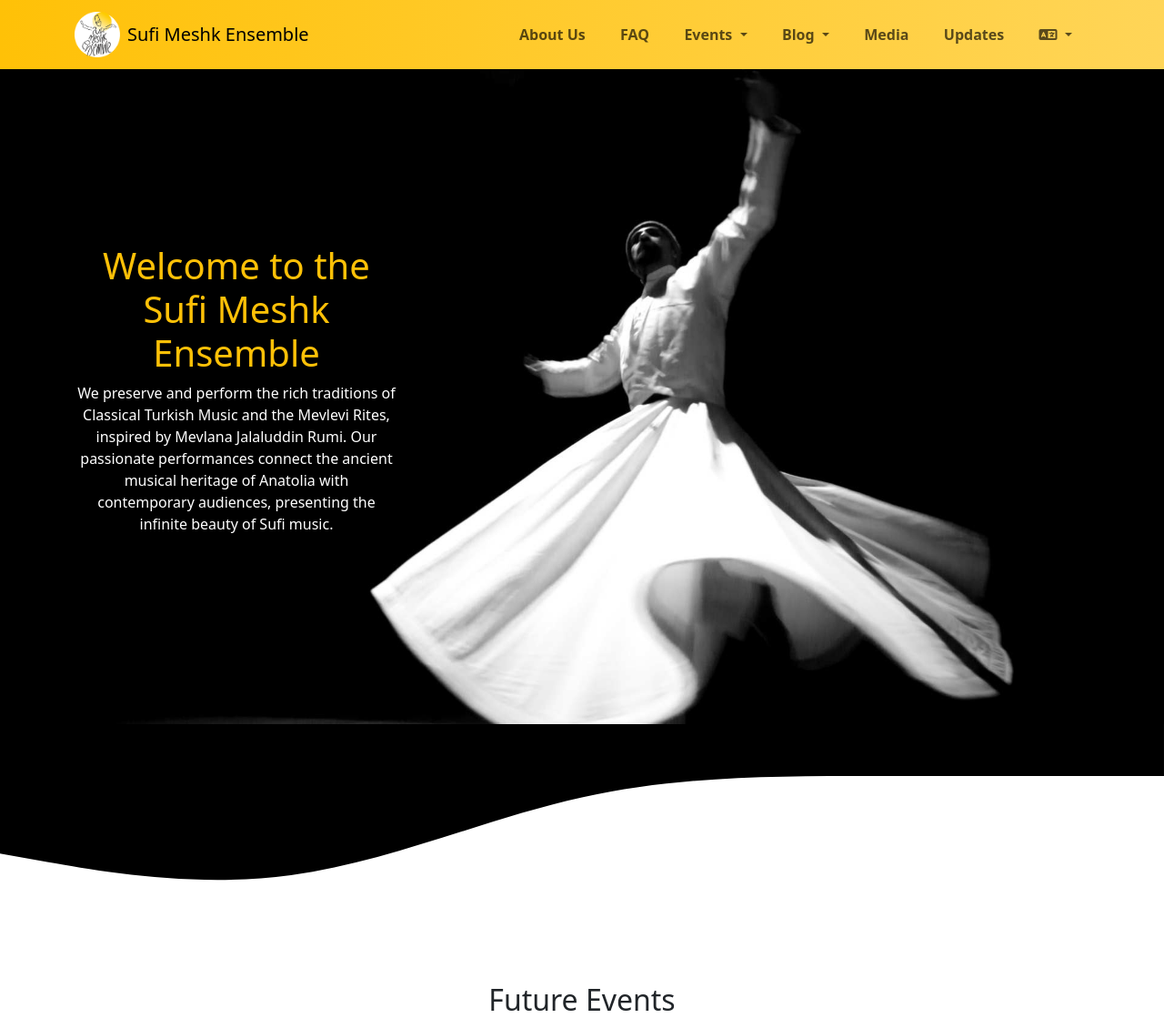
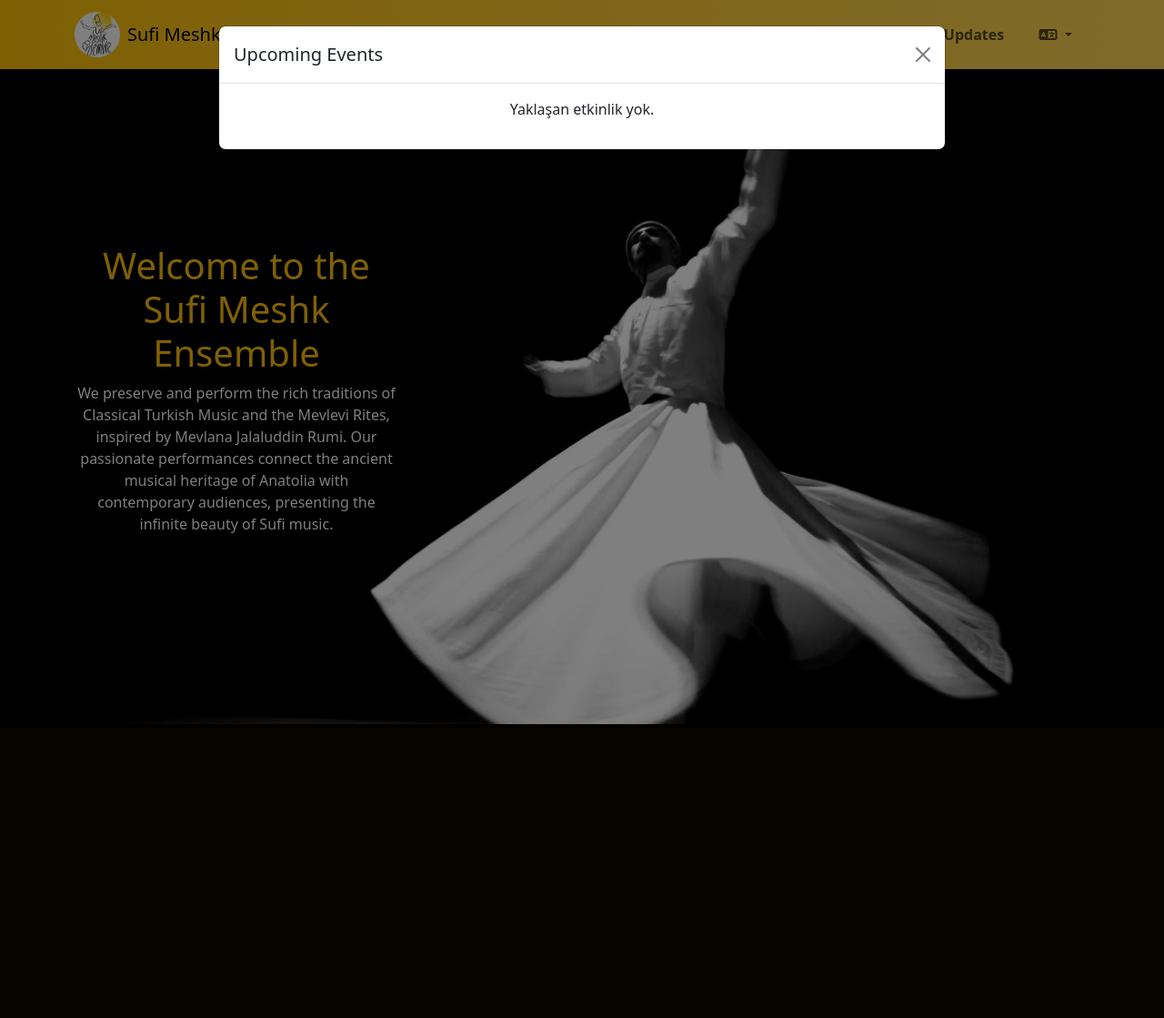
Before and after one commit to mukiraz/sufi-meshk-ensemble, a Django app: page /en/ in a window 1280 px wide. Shown: the top 1119 px of the page at 91% size. After the commit the page ends 796 px from the top, so only its background shows below. Run offline with Django 5.2, Linux system fonts and the light colour scheme; tables that the repository leaves empty hold one stand-in row (values such as "Sample post"); grey boxes marked "Sample" are stand-in pictures; parts of the project's set-up code (start-up, migrations or seed data) failed here and were passed over; some libraries are stand-ins or nearby versions.

Commit message:
pop-up added, blog ck editor enriched

```diff
--- a/sufi_meshk/templates/index.html
+++ b/sufi_meshk/templates/index.html
@@ -36,4 +36,22 @@
   {% include 'index_partials/_faq.html' %}
 
   {% include 'index_partials/_latest_blogs.html' %}
+
+  {% include 'index_partials/_ticket_popup_modal.html' %}
+
+
 {% endblock %}
+
+
+{% block custom-js %}
+
+<script>
+  document.addEventListener("DOMContentLoaded", function() {
+      setTimeout(function() {
+          var eventModal = new bootstrap.Modal(document.getElementById('eventModal'), {});
+          eventModal.show();
+      }, 2500); // 5 saniye sonra gösterir
+  });
+</script>
+
+{% endblock custom-js %}
--- /dev/null
+++ b/sufi_meshk/templates/index_partials/_ticket_popup_modal.html
@@ -0,0 +1,32 @@
+{% load i18n %}
+
+<!-- Modal -->
+<div class="modal fade" id="eventModal" tabindex="-1" aria-labelledby="eventModalLabel" aria-hidden="true">
+    <div class="modal-dialog modal-lg">
+        <div class="modal-content">
+            <div class="modal-header">
+                <h5 class="modal-title" id="eventModalLabel">{% translate "Upcoming Events" %}</h5>
+                <button type="button" class="btn-close" data-bs-dismiss="modal" aria-label="Close"></button>
+            </div>
+            <div class="modal-body">
+                {% if future_events %}
+                <div class="row d-flex justify-content-center">
+                    {% for event in future_events|slice:":3" %}
+                    <div class="col-md-4 mb-3 d-flex justify-content-center">
+                        <div class="card" style="width: 100%;">
+                            <img src="{{ event.featured_image.url|default:'/path/to/default/image.jpg' }}" class="card-img-top" alt="{{ event.event_name }}">
+                            <div class="card-body text-center">
+                                <h5 class="card-title">{{ event.event_name }}</h5>
+                                <a href="{{ event.ticket_link }}" class="btn btn-primary" target="_blank">{% translate "Buy Tickets" %}</a>
+                            </div>
+                        </div>
+                    </div>
+                    {% endfor %}
+                </div>
+                {% else %}
+                <p class="text-center">Yaklaşan etkinlik yok.</p>
+                {% endif %}
+            </div>
+        </div>
+    </div>
+</div>
--- a/sufi_meshk/website/admin.py
+++ b/sufi_meshk/website/admin.py
@@ -32,7 +32,7 @@ admin.site.register(Tag)
 
 class BlogPostAdmin(TranslationAdmin):  # TranslationAdmin kullanıyoruz
     formfield_overrides = {
-        models.TextField: {'widget': CKEditor5Widget},
+        models.TextField: {'widget': CKEditor5Widget(config_name='extends')},
     }
     list_display = ('title', 'author', 'status', 'create_date')
     search_fields = ('title', 'content')
```
